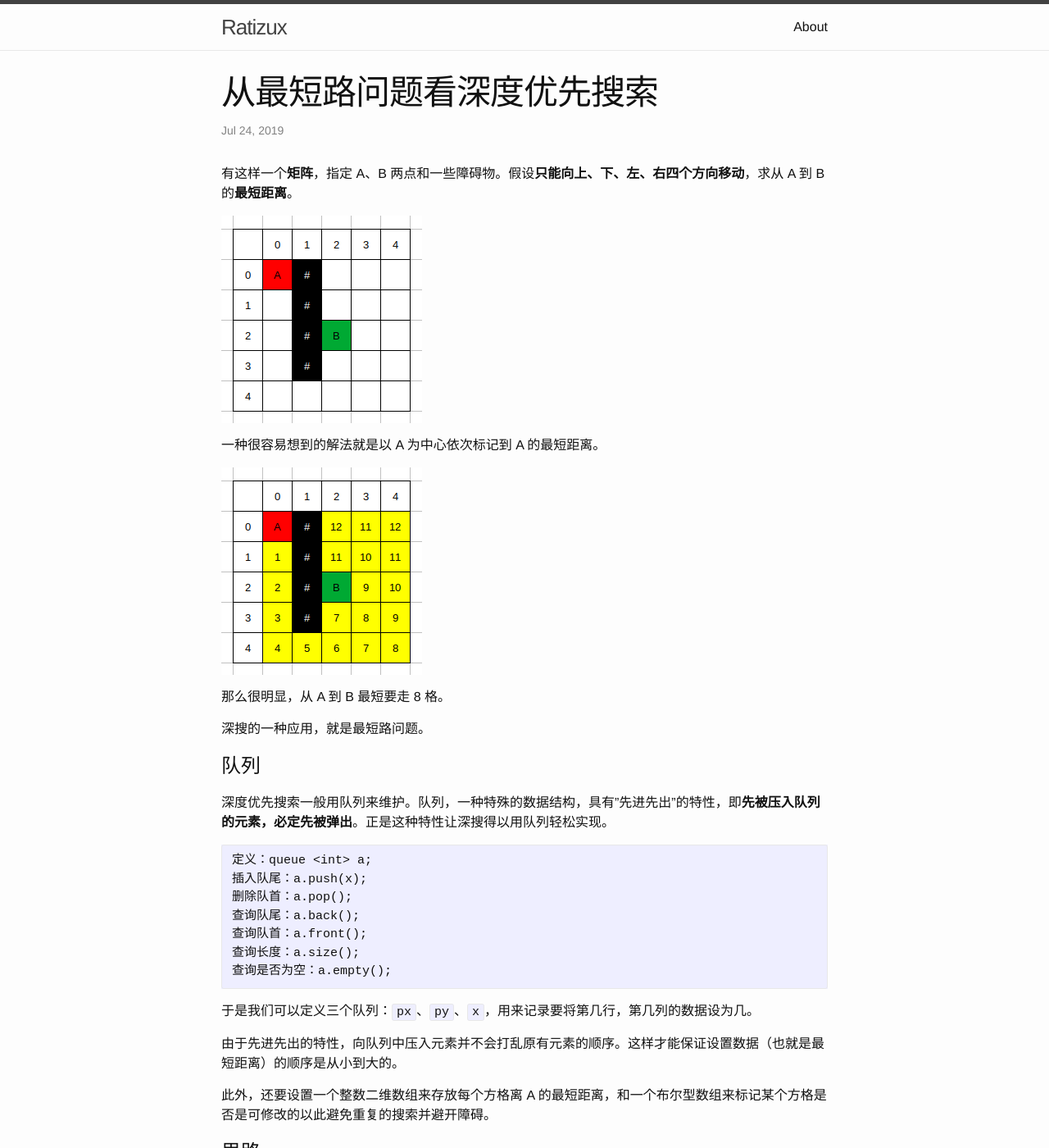
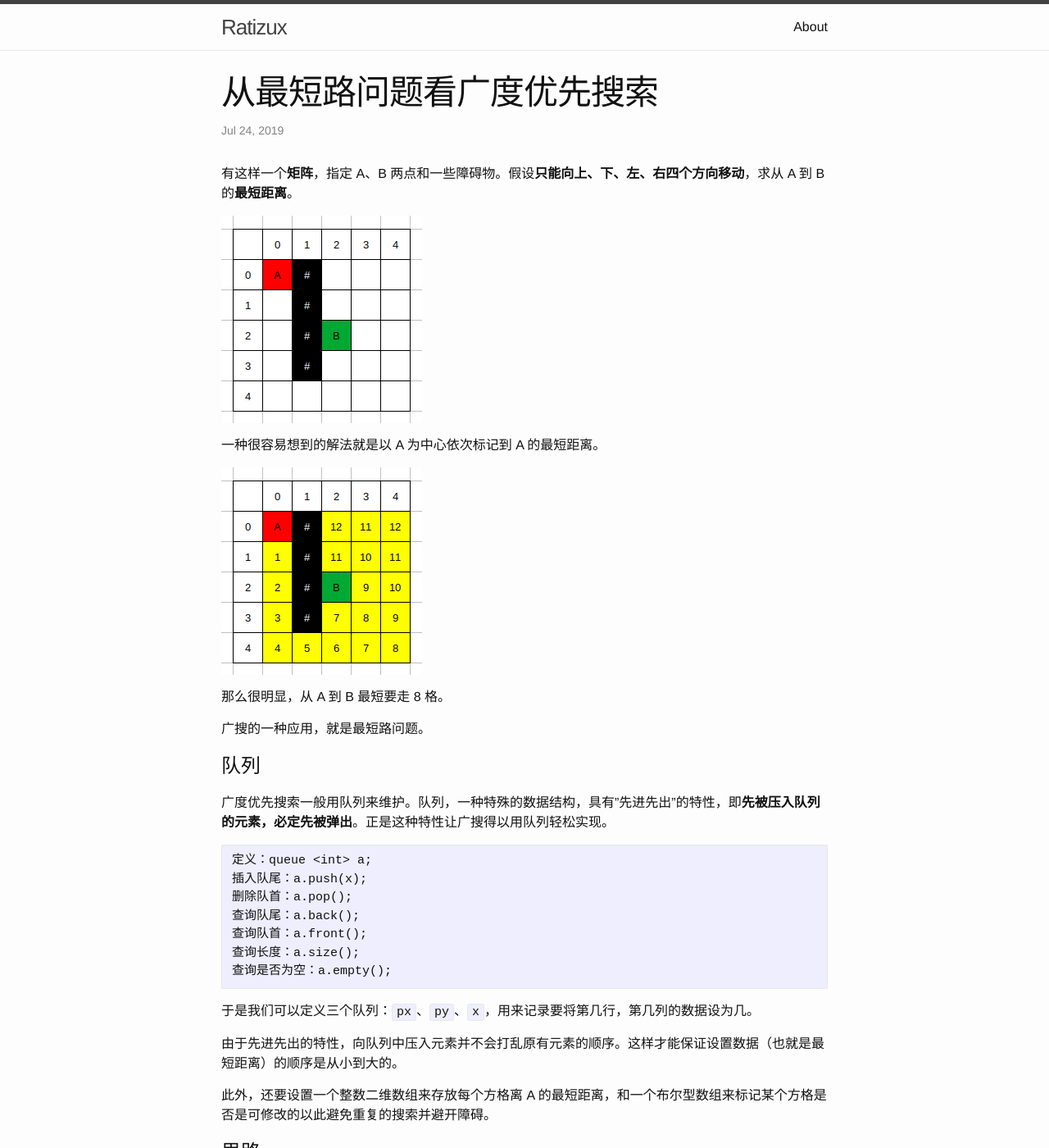
Before and after one commit to Ratizux/Ratizux.github.io, a Jekyll site: the page built from _posts/2019-07-24-1.md, in a window 1280 px wide and 1400 px high. Shown: the whole window at 82% size. Built offline with Jekyll 4.4.1, drawn with Linux system fonts in a browser that asks for light colours; some of the changed text lies outside the part shown.

Commit message:
Fixed 90% typos

````diff
--- a/_posts/2019-07-24-1.md
+++ b/_posts/2019-07-24-1.md
@@ -1,6 +1,6 @@
 ---
 layout: post
-title: '从最短路问题看深度优先搜索'
+title: '从最短路问题看广度优先搜索'
 ---
 有这样一个**矩阵**，指定 A、B 两点和一些障碍物。假设**只能向上、下、左、右四个方向移动**，求从 A 到 B 的**最短距离**。
 
@@ -12,11 +12,11 @@ title: '从最短路问题看深度优先搜索'
 
 那么很明显，从 A 到 B 最短要走 8 格。
 
-深搜的一种应用，就是最短路问题。
+广搜的一种应用，就是最短路问题。
 
 # 队列
 
-深度优先搜索一般用队列来维护。队列，一种特殊的数据结构，具有"先进先出"的特性，即**先被压入队列的元素，必定先被弹出**。正是这种特性让深搜得以用队列轻松实现。
+广度优先搜索一般用队列来维护。队列，一种特殊的数据结构，具有"先进先出"的特性，即**先被压入队列的元素，必定先被弹出**。正是这种特性让广搜得以用队列轻松实现。
 
 ```
 定义：queue <int> a;
@@ -82,4 +82,4 @@ int main()
     }
 ```
 
-这是深搜的最简单实现。当然，有相当大的优化空间。比如检测到 B 所在的方格已经被搜索过后直接结束循环，或者同时从 A、B 两点开始搜索。这就是算法的巧妙之处。
+这是广搜的最简单实现。当然，有相当大的优化空间。比如检测到 B 所在的方格已经被搜索过后直接结束循环，或者同时从 A、B 两点开始搜索。这就是算法的巧妙之处。
````
